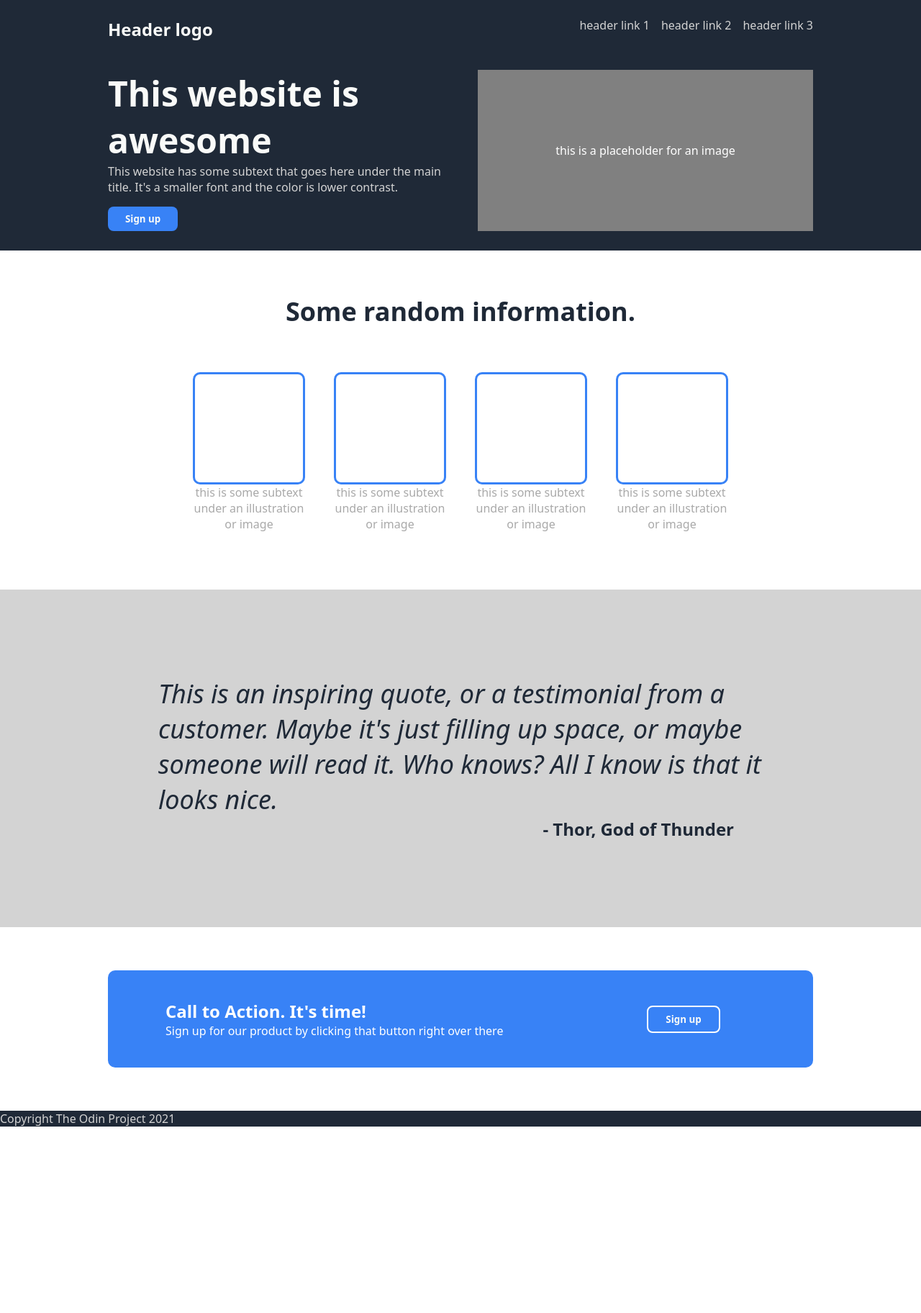
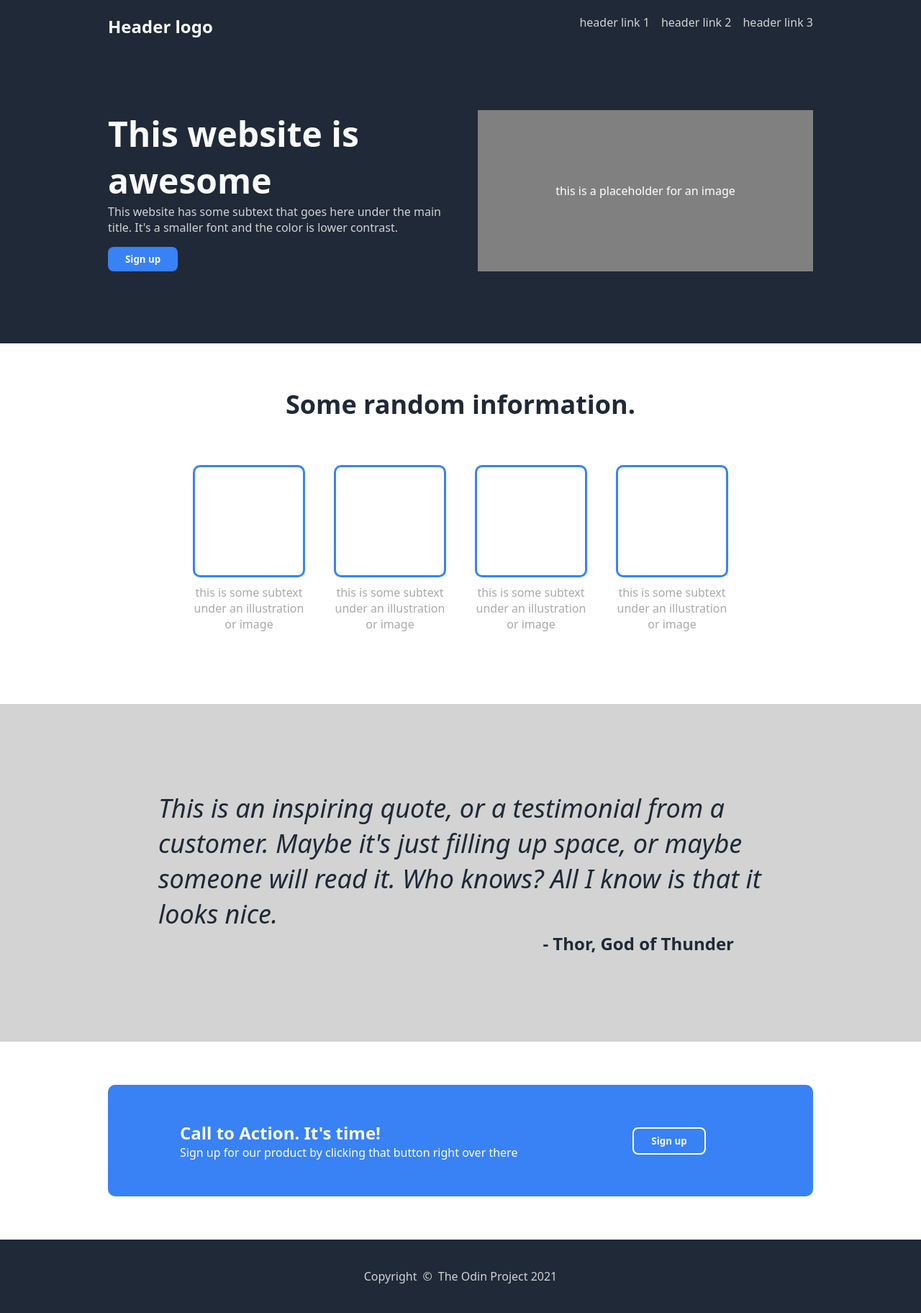
Before and after one commit to michaeldresser81/odin-landing-page, a plain HTML site: page images/index.html in a window 1280 px wide. Shown: the whole page at 72% size. Before the commit the page ends 1565 px from the top, so only its background shows below. Drawn offline with Linux system fonts and the light colour scheme.

Commit message:
Add misc margins, fix footer and &copy; symbol

```diff
--- a/images/index.html
+++ b/images/index.html
@@ -65,6 +65,6 @@
             </div>
         </div>
     </div>
-    <div class="footer">Copyright The Odin Project 2021</div>
+    <div class="footer">Copyright&ensp;&copy;&ensp;The Odin Project 2021</div>
 </body>
 </html>
--- a/images/style.css
+++ b/images/style.css
@@ -21,16 +21,14 @@ h1 {
 .hero {
     display: flex;
     flex-direction: column;
-    /* justify-content: space-between; */
-    height: 300px;
+    padding: 0px 150px;
     background-color: #1F2937;
-    padding: 24px 150px;
 }
 
 .hero .top {
     display: flex;
     justify-content: space-between;
-    height: 48px;
+    padding: 20px 0px;
 }
 
 .hero .mid {
@@ -38,7 +36,8 @@ h1 {
     flex: 1;
     justify-content: space-between;
     gap: 48px;
-    padding: 40px 0px;
+    padding: 80px 0px 100px;
+    /* border: 1px solid greenyellow; */
 
 }
 .hero .left {
@@ -95,7 +94,7 @@ button {
     display: flex;
     justify-content: center;
     gap: 40px;
-    margin-bottom: 80px;
+    margin-bottom: 100px;
 }
 
 .information li {
@@ -108,6 +107,7 @@ button {
     width: 150px;
     border-radius: 10px;
     border: 3px solid #3882f6;
+    margin-bottom: 10px;
 }
 .quote  {
     background-color: lightgrey;
@@ -117,7 +117,7 @@ button {
 .quote p {
     font-size: 36px;
     font-style: italic;
-    font-weight: lighter;
+    font-weight: 200;
     color: #1F2937;
 }
 
@@ -140,7 +140,7 @@ button {
     border-radius: 10px;
     display: flex;
     justify-content: space-between;
-    padding: 40px 80px;
+    padding: 50px 100px;
 }
 
 .action-left, .action-button-box {
@@ -166,5 +166,8 @@ button {
 
 .footer {
     background-color: #1F2937;
+    font-size: 16px;
     color: lightgrey;
+    text-align: center ;
+    padding: 40px;
 }
```
